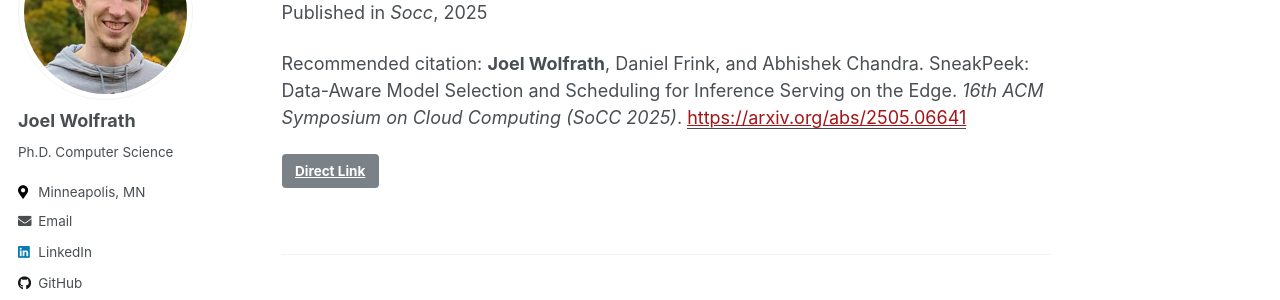
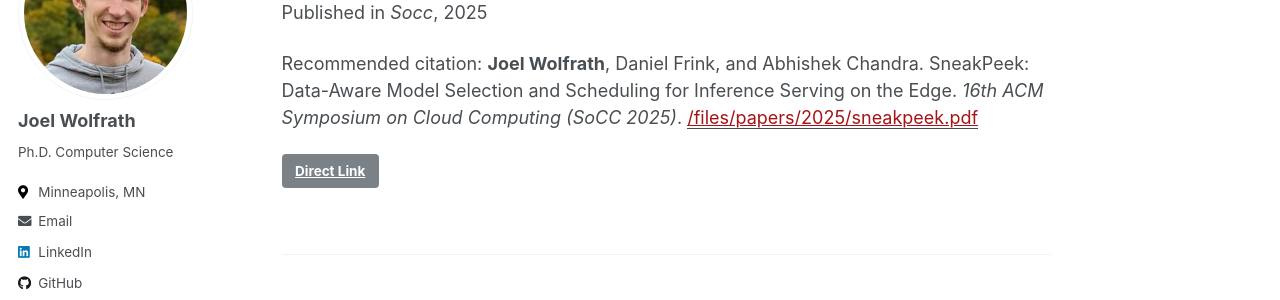
Before and after one commit to jswolfrath/jswolfrath.github.io, a Jekyll site: the page built from _publications/2025-socc.md, in a window 1280 px wide. Shown: the part 193-493 px from the top of the page. Built offline with Jekyll 4.4.1, drawn with Linux system fonts in a browser that asks for light colours; some web fonts are replaced.

Commit message:
upload sneakpeek paper

```diff
--- a/_publications/2025-socc.md
+++ b/_publications/2025-socc.md
@@ -4,7 +4,7 @@ collection: publications
 permalink: /publication/2025-socc
 date: 2025-11-19
 link: 'https://acmsocc.org/2025/index.html'
-paperurl: 'https://arxiv.org/abs/2505.06641'
+paperurl: '/files/papers/2025/sneakpeek.pdf'
 venue: 'Socc'
 citation: '<b>Joel Wolfrath</b>, Daniel Frink, and Abhishek Chandra. SneakPeek: Data-Aware Model Selection and Scheduling for Inference Serving on the Edge. <i>16th ACM Symposium on Cloud Computing (SoCC 2025)</i>.'
 ---
```
Also changed, not shown: 1 other file.
